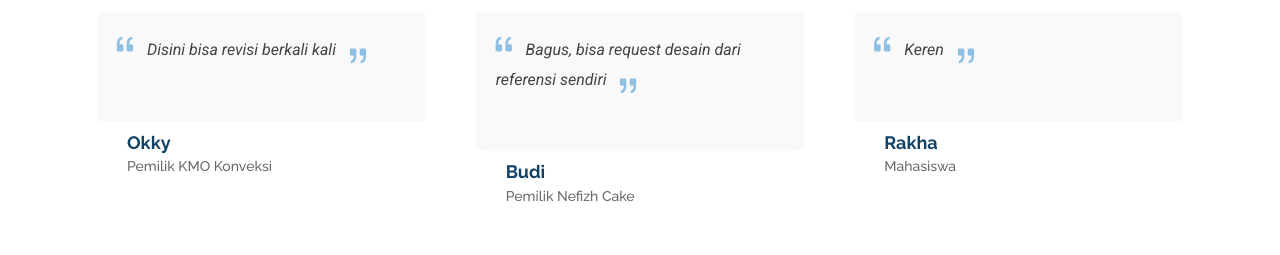
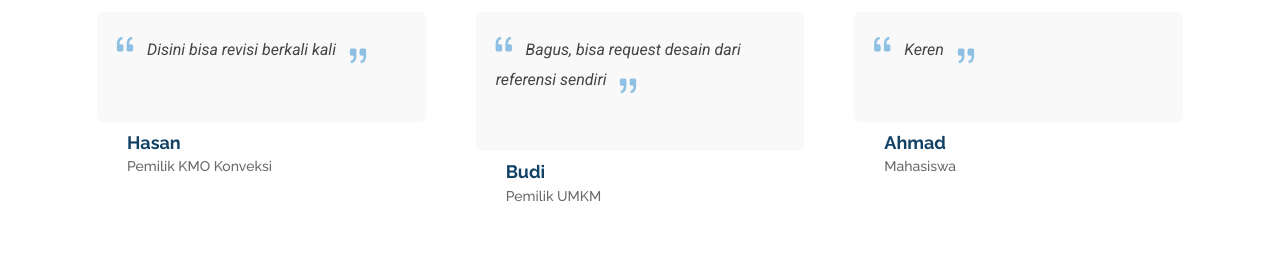
Before and after one commit to HafizhRaihan31/Technopre, a plain HTML site: page index.html in a window 1280 px wide. Shown: the part 1380-1635 px from the top of the page. Drawn offline with Linux system fonts and the light colour scheme.

Commit message:
Update index.html

```diff
--- a/index.html
+++ b/index.html
@@ -259,7 +259,7 @@
                 <span>Disini bisa revisi berkali kali</span>
                 <i class="bi bi-quote quote-icon-right"></i>
                 </p>
-                <h3>Okky</h3>
+                <h3>Hasan</h3>
                 <h4>Pemilik KMO Konveksi</h4>
               </div>
             </div><!-- End testimonial item -->
@@ -272,7 +272,7 @@
                   <i class="bi bi-quote quote-icon-right"></i>
                 </p>
                 <h3>Budi</h3>
-                <h4>Pemilik Nefizh Cake</h4>
+                <h4>Pemilik UMKM</h4>
               </div>
             </div><!-- End testimonial item -->
 
@@ -283,7 +283,7 @@
                   <span>Keren</span>
                   <i class="bi bi-quote quote-icon-right"></i>
                 </p>
-                <h3>Rakha</h3>
+                <h3>Ahmad</h3>
                 <h4>Mahasiswa</h4>
               </div>
             </div><!-- End testimonial item -->
```
